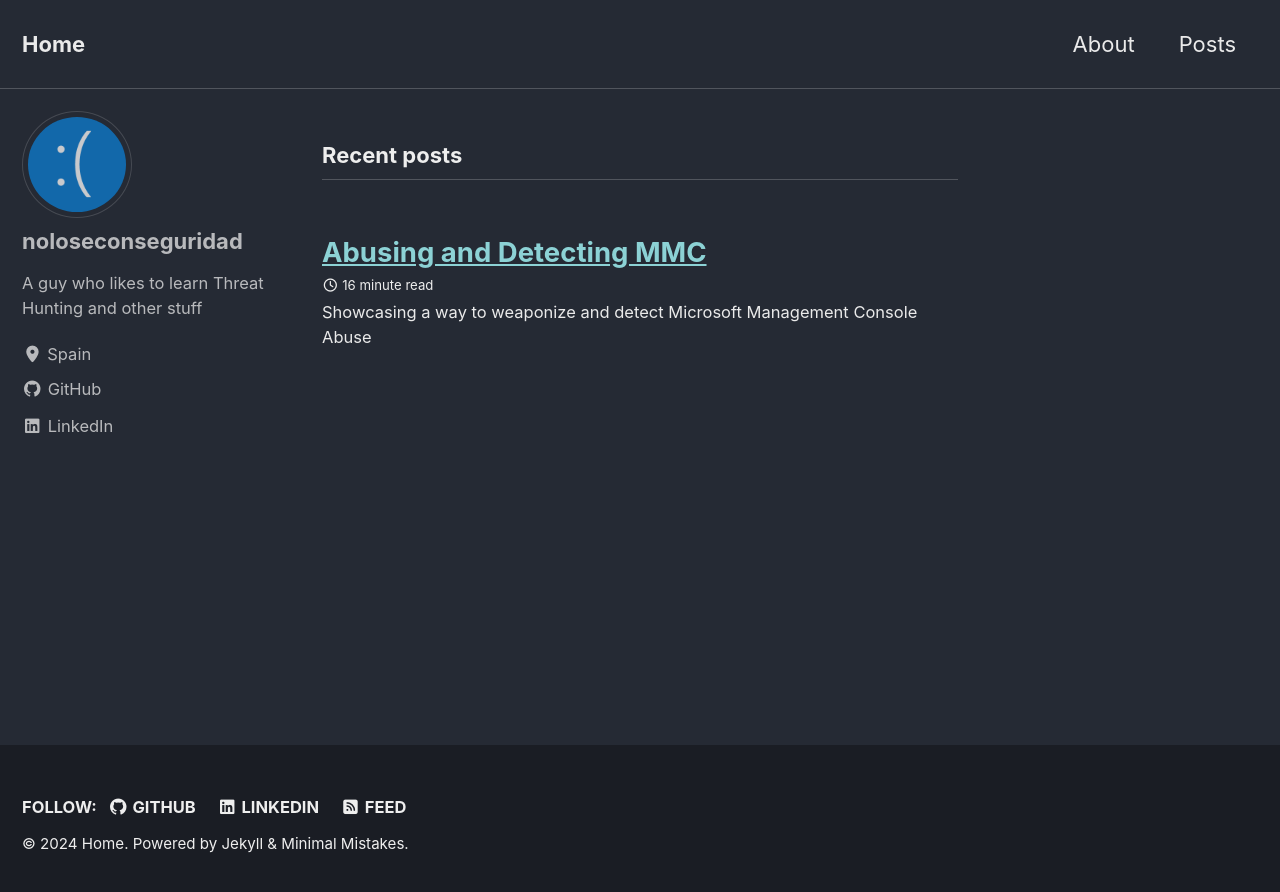
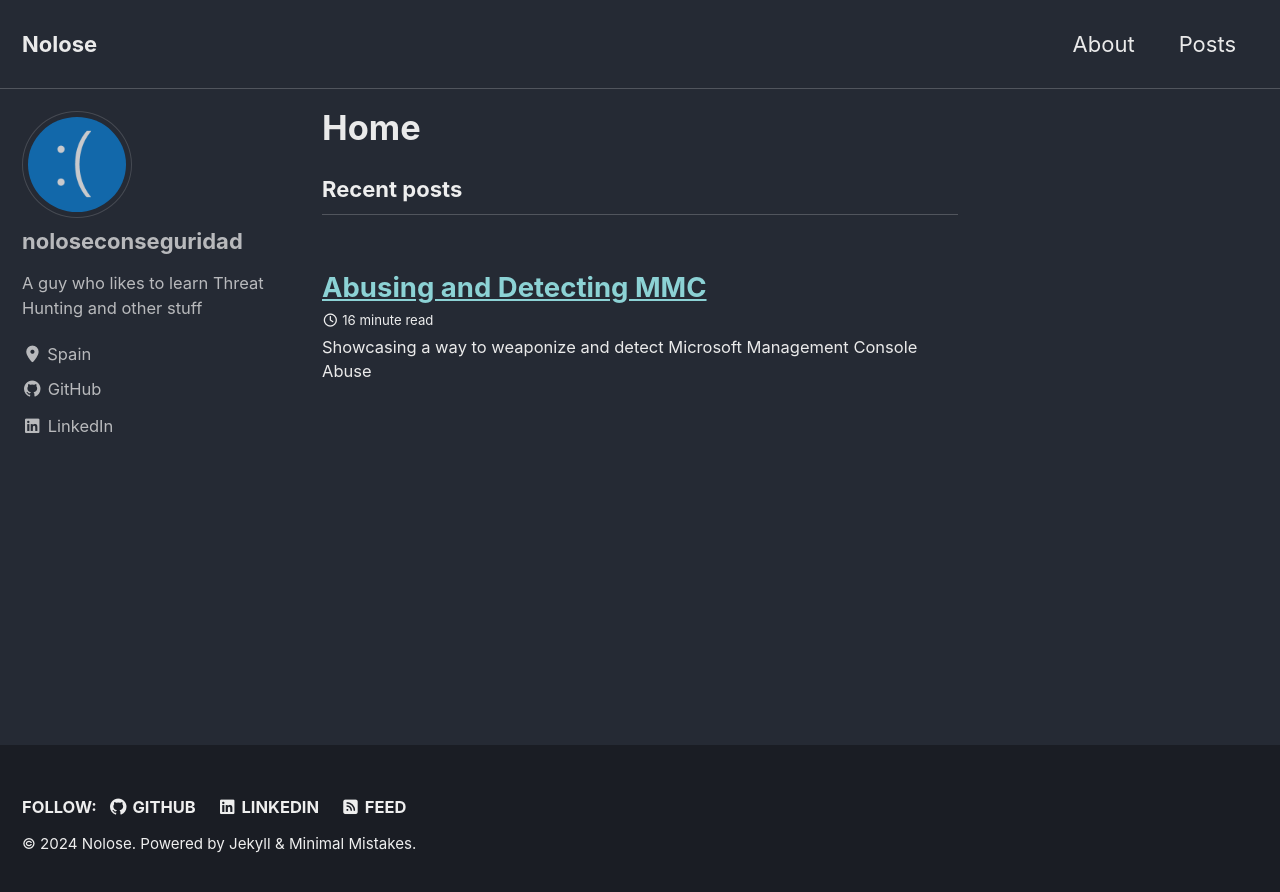
Before and after one commit to noloseconseguridad/noloseconseguridad.github.io, a Jekyll site: the page built from index.html, in a window 1280 px wide. Shown: the top 892 px of the page. Built offline with Jekyll 4.4.1, drawn with Linux system fonts in a browser that asks for light colours; cached includes are drawn as plain includes; the list of posts is cut into pages by our own code.

Commit message:
Added favicon and fixed title

```diff
--- a/_config.yml
+++ b/_config.yml
@@ -16,9 +16,9 @@ minimal_mistakes_skin    : "dark" # "air", "aqua", "contrast", "dark", "dirt", "
 
 # Site Settings
 locale                   : "en-US"
-title                    : "Home"
+title                    : "Nolose"
 title_separator          : "|"
-name                     : "Home"
+name                     : #"Home"
 description              : ""
 url                      : # the base hostname & protocol for your site e.g. "https://mmistakes.github.io"
 baseurl                  : # the subpath of your site, e.g. "/blog"
--- a/_includes/head/custom.html
+++ b/_includes/head/custom.html
@@ -2,4 +2,12 @@
 
 <!-- insert favicons. use https://realfavicongenerator.net/ -->
 
+<link rel="apple-touch-icon" sizes="180x180" href="/images/fav/apple-touch-icon.png">
+<link rel="icon" type="image/png" sizes="32x32" href="/images/fav/favicon-32x32.png">
+<link rel="icon" type="image/png" sizes="16x16" href="/images/fav/favicon-16x16.png">
+<link rel="manifest" href="/images/fav/site.webmanifest">
+<link rel="mask-icon" href="/images/fav/safari-pinned-tab.svg" color="#5bbad5">
+<meta name="msapplication-TileColor" content="#da532c">
+<meta name="theme-color" content="#ffffff">
+
 <!-- end custom head snippets -->
--- a/index.html
+++ b/index.html
@@ -1,4 +1,5 @@
 ---
+title: "Home"
 layout: home
 author_profile: true
 ---
```
Also changed, not shown: images/fav/browserconfig.xml (added, +9 -0 lines), images/fav/android-chrome-192x192.png (added), images/fav/android-chrome-256x256.png (added), images/fav/apple-touch-icon.png (added), images/fav/favicon-16x16.png (added), images/fav/favicon-32x32.png (added), images/fav/favicon.ico (added), images/fav/mstile-150x150.png (added), images/fav/safari-pinned-tab.svg (added), images/fav/site.webmanifest (added).
